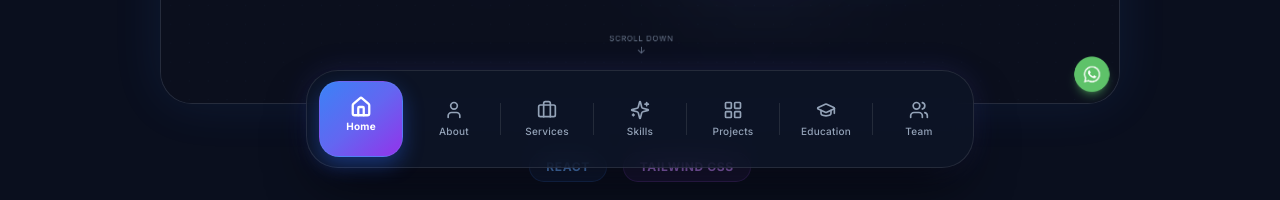
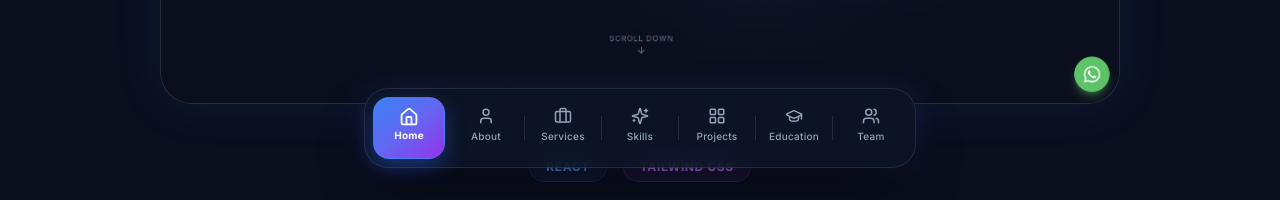
Before and after one commit to inayathbasha434-eng/inayath-portfolio, a React (Vite) app: page /projects/portfolio in a window 1280 px wide. Shown: the part 600-800 px from the top of the page. Built offline with nearby package versions, Linux system fonts and the light colour scheme; no server answers; a web font is replaced by a local one.

Commit message:
style: reduce navigation dock dimensions and fix vertical icon alignment

```diff
--- a/src/components/Navbar.jsx
+++ b/src/components/Navbar.jsx
@@ -159,7 +159,7 @@ export default function Navbar() {
         }`}
         aria-label="Desktop navigation"
       >
-        <div className="glass px-3 py-2.5 rounded-[32px] border border-white/10 shadow-[0_25px_50px_-12px_rgba(0,0,0,0.7),_0_0_30px_rgba(99,102,241,0.15)] flex items-center gap-0 backdrop-blur-2xl bg-[#060a16]/90">
+        <div className="glass p-2 rounded-[24px] border border-white/10 shadow-[0_25px_50px_-12px_rgba(0,0,0,0.7),_0_0_30px_rgba(99,102,241,0.15)] flex items-center gap-0 backdrop-blur-2xl bg-[#060a16]/90">
           {NAV_LINKS.map(({ label, href, icon: Icon }, idx) => {
             const id = href.replace('#', '')
             const isActive = active === id
@@ -169,21 +169,21 @@ export default function Navbar() {
               <div key={href} className="flex items-center">
                 <button
                   onClick={() => scrollTo(href)}
-                  className={`group relative flex flex-col items-center justify-center w-[84px] h-[76px] transition-all duration-300 ease-[cubic-bezier(0.23,1,0.32,1)] ${
+                  className={`group relative flex flex-col items-center justify-center w-[72px] h-[62px] pb-1.5 transition-all duration-300 ease-[cubic-bezier(0.23,1,0.32,1)] ${
                     isActive
-                      ? 'bg-gradient-to-br from-blue-500 via-indigo-500 to-purple-600 text-white rounded-[20px] shadow-[0_8px_20px_rgba(37,99,235,0.4)] border border-blue-400/20'
-                      : 'text-slate-400 hover:text-white hover:bg-white/5 rounded-[20px]'
+                      ? 'bg-gradient-to-br from-blue-500 via-indigo-500 to-purple-600 text-white rounded-[16px] shadow-[0_8px_20px_rgba(37,99,235,0.4)] border border-blue-400/20'
+                      : 'text-slate-400 hover:text-white hover:bg-white/5 rounded-[16px]'
                   }`}
                   aria-label={label}
                 >
                   <Icon
-                    size={20}
+                    size={18}
                     className={`transition-all duration-300 ${
                       isActive
                         ? 'scale-110 text-white mb-0.5'
                         : 'group-hover:scale-110 text-slate-400 group-hover:text-white mb-1'
                     }`}
-                    strokeWidth={isActive ? 2.5 : 2}
+                    strokeWidth={isActive ? 2.2 : 2}
                   />
 
                   <span
@@ -196,16 +196,16 @@ export default function Navbar() {
                     {label}
                   </span>
 
-                  {/* Active indicator dot/pill */}
+                  {/* Active indicator dot/pill (absolute positioned to prevent vertical shift of the icon/text) */}
                   {isActive && (
-                    <div className="w-4 h-[3px] rounded-full bg-white mt-1 shadow-[0_0_8px_rgba(255,255,255,1)] animate-fade-in" />
+                    <div className="absolute bottom-1.5 left-1/2 -translate-x-1/2 w-3.5 h-[2.5px] rounded-full bg-white shadow-[0_0_8px_rgba(255,255,255,0.8)] animate-fade-in" />
                   )}
                 </button>
 
                 {/* Divider Line */}
                 {idx < NAV_LINKS.length - 1 && (
                   <div
-                    className={`w-[1px] h-8 bg-white/10 mx-1 transition-all duration-300 self-center ${
+                    className={`w-[1px] h-6 bg-white/10 mx-0.5 transition-all duration-300 self-center ${
                       isActive || isNextActive ? 'opacity-0 scale-y-75' : 'opacity-100'
                     }`}
                   />
```
